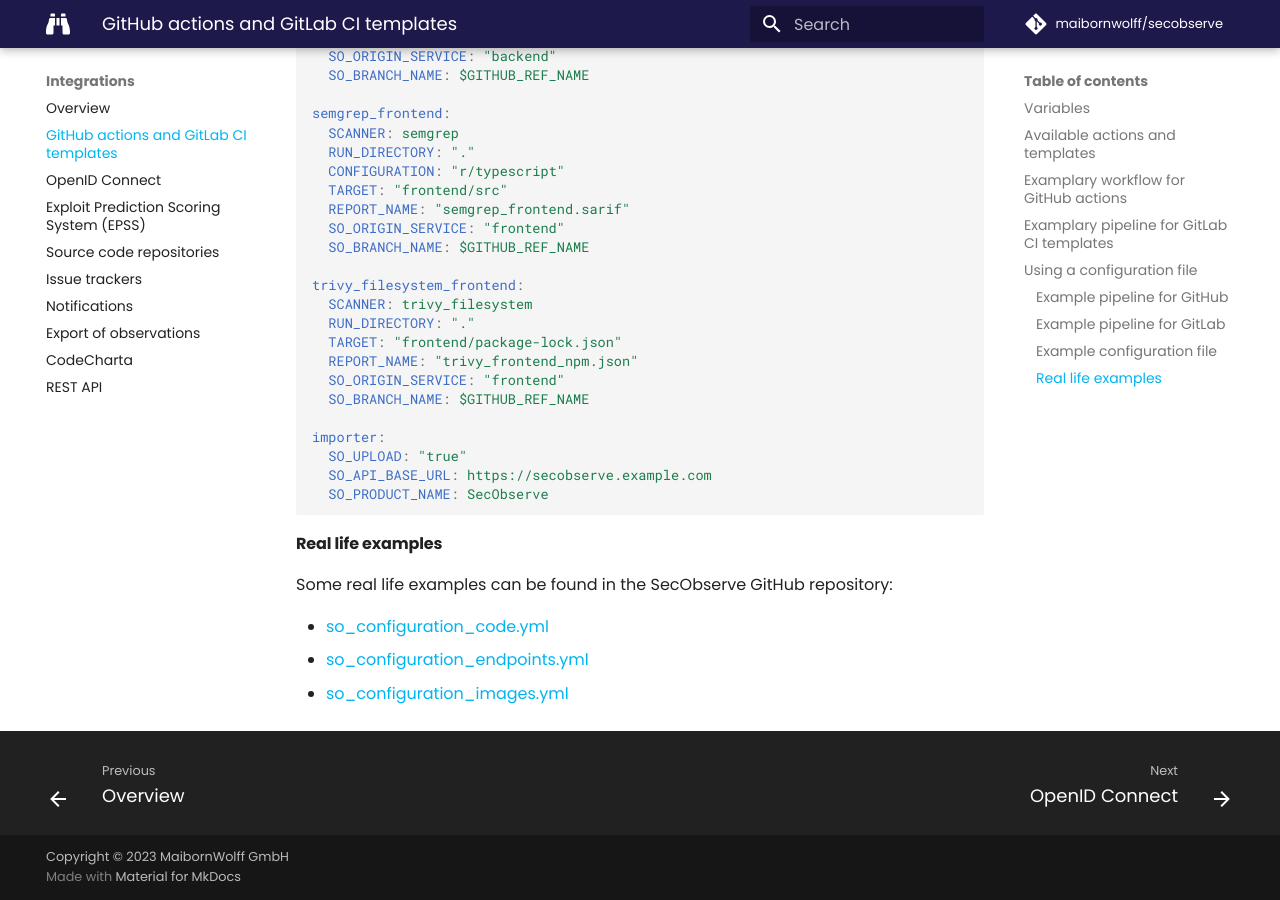
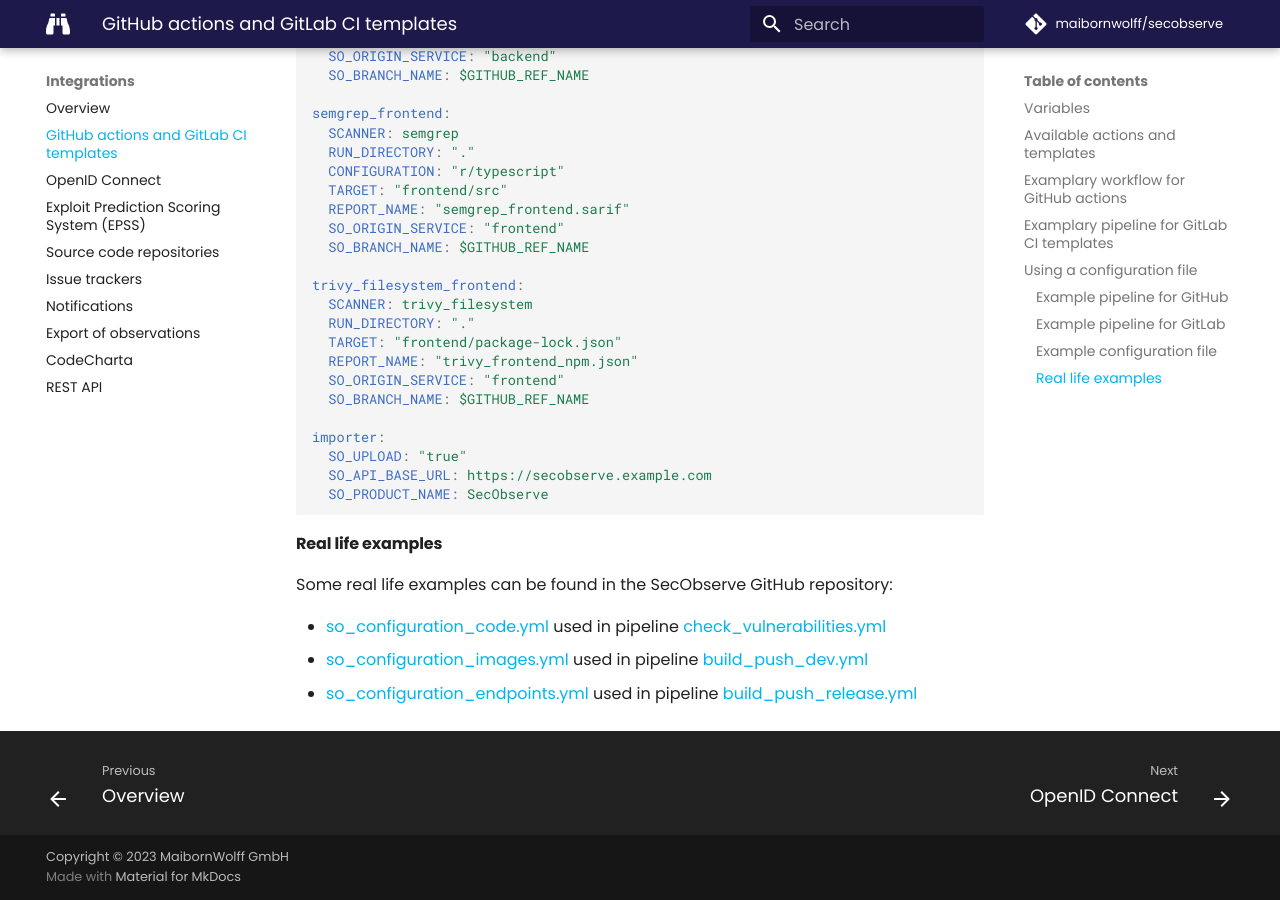
Before and after one commit to MaibornWolff/SecObserve, an MkDocs documentation site: the page built from docs/integrations/github_actions_and_templates.md, in a window 1280 px wide and 900 px high, scrolled down 8869 px. Built offline with MkDocs 1.6.1 and Material for MkDocs 9.7.7, drawn with Linux system fonts in a browser that asks for light colours; comment, search, counter and statistics services are not loaded.

Commit message:
chore: links to pipelines

```diff
--- a/docs/integrations/github_actions_and_templates.md
+++ b/docs/integrations/github_actions_and_templates.md
@@ -390,6 +390,6 @@ importer:
 
 Some real life examples can be found in the SecObserve GitHub repository:
 
-* [so_configuration_code.yml](https://github.com/MaibornWolff/SecObserve/blob/main/so_configuration_code.yml)
-* [so_configuration_endpoints.yml](https://github.com/MaibornWolff/SecObserve/blob/main/so_configuration_endpoints.yml)
-* [so_configuration_images.yml](https://github.com/MaibornWolff/SecObserve/blob/main/so_configuration_images.yml)
+* [so_configuration_code.yml](https://github.com/MaibornWolff/SecObserve/blob/main/so_configuration_code.yml) used in pipeline [check_vulnerabilities.yml](https://github.com/MaibornWolff/SecObserve/blob/main/.github/workflows/check_vulnerabilities.yml)
+* [so_configuration_images.yml](https://github.com/MaibornWolff/SecObserve/blob/main/so_configuration_images.yml) used in pipeline [build_push_dev.yml](https://github.com/MaibornWolff/SecObserve/blob/main/.github/workflows/build_push_dev.yml#L53-L58)
+* [so_configuration_endpoints.yml](https://github.com/MaibornWolff/SecObserve/blob/main/so_configuration_endpoints.yml) used in pipeline [build_push_release.yml](https://github.com/MaibornWolff/SecObserve/blob/main/.github/workflows/build_push_release.yml#L71-L76)
```
